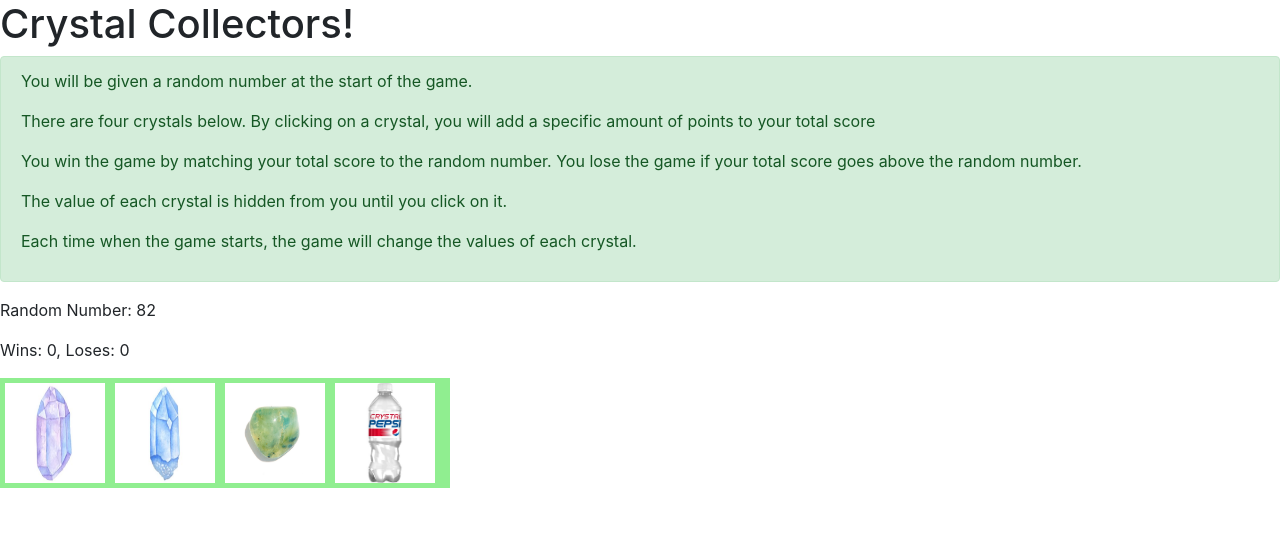
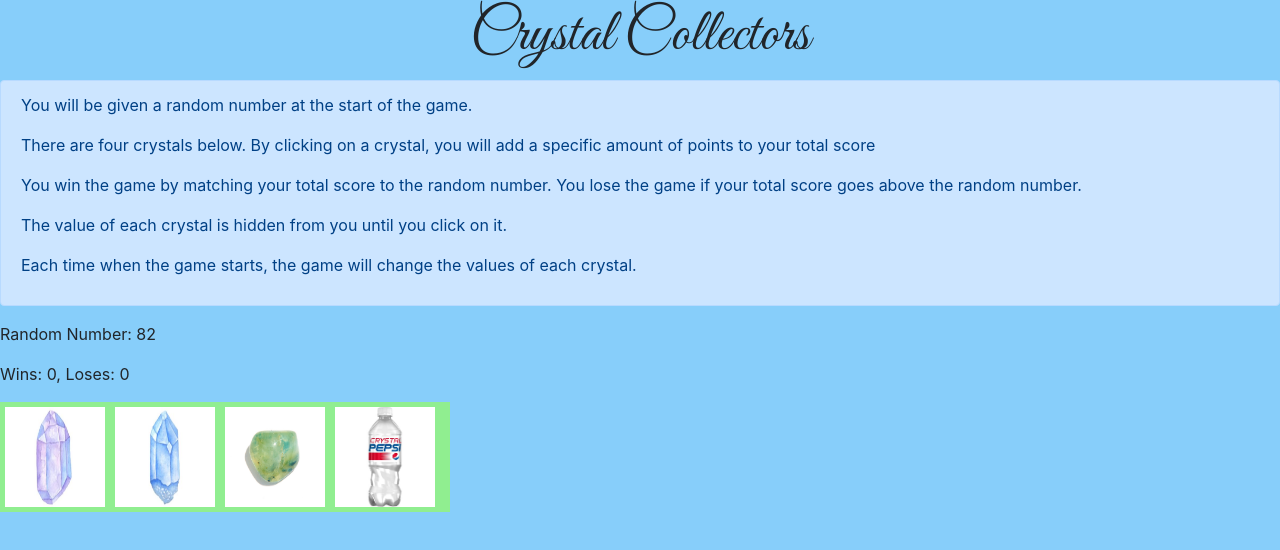
Before and after one commit to apark5040/unit-4-game, a plain HTML site: page index.html in a window 1280 px wide. Drawn offline with nearby package versions, Linux system fonts and the light colour scheme.

Commit message:
Added some styling. Will add more later

```diff
--- a/assets/css/style.css
+++ b/assets/css/style.css
@@ -2,9 +2,20 @@ img {
     width: 100px;
     height: 100px;
     margin: 5px;
+    position: relative;
+}
+
+body {
+    background-color: lightskyblue;
 }
 
 #crystals {
     background-color:lightgreen;
     width: 450px;
 }
+
+.h1 {
+    text-align: center;
+    font-family: 'Great Vibes', cursive;
+    font-size: 60px;
+}
--- a/index.html
+++ b/index.html
@@ -9,16 +9,17 @@
 
     <script src="https://code.jquery.com/jquery-3.3.1.js" integrity="sha256-2Kok7MbOyxpgUVvAk/HJ2jigOSYS2auK4Pfzbm7uH60=" crossorigin="anonymous"></script>
     <link rel="stylesheet" type="text/css" href="assets/css/reset.css">
-    <link rel="stylesheet" type="text/css" href="assets/css/style.css">
     <link rel="stylesheet" href="https://stackpath.bootstrapcdn.com/bootstrap/4.1.1/css/bootstrap.min.css" integrity="sha384-WskhaSGFgHYWDcbwN70/dfYBj47jz9qbsMId/iRN3ewGhXQFZCSftd1LZCfmhktB"
         crossorigin="anonymous">
+    <link href="https://fonts.googleapis.com/css?family=Great+Vibes" rel="stylesheet">
+    <link rel="stylesheet" type="text/css" href="assets/css/style.css">
 </head>
 
 <body>
 
-    <h1 class="h1">Crystal Collectors!</h1>
+    <h1 class="h1">Crystal Collectors</h1>
 
-    <div class="alert alert-success">
+    <div class="alert alert-primary">
         <p>You will be given a random number at the start of the game.</p>
         <p>There are four crystals below. By clicking on a crystal, you will add a specific amount of points to your total score</p>
         <p>You win the game by matching your total score to the random number. You lose the game if your total score goes above
```
